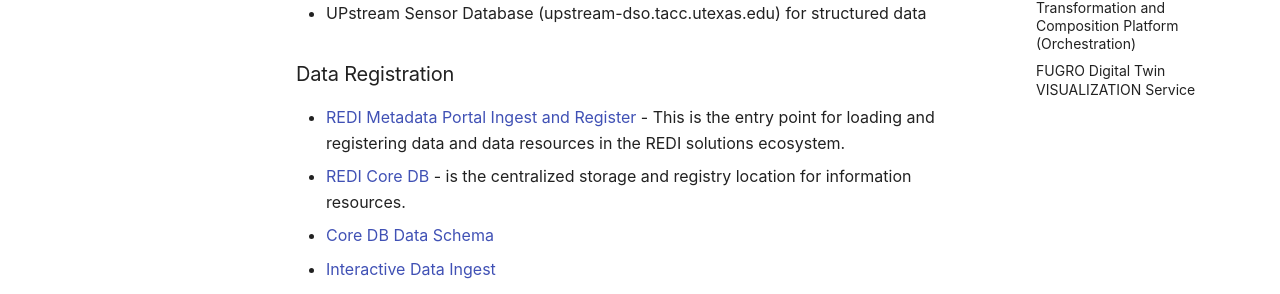
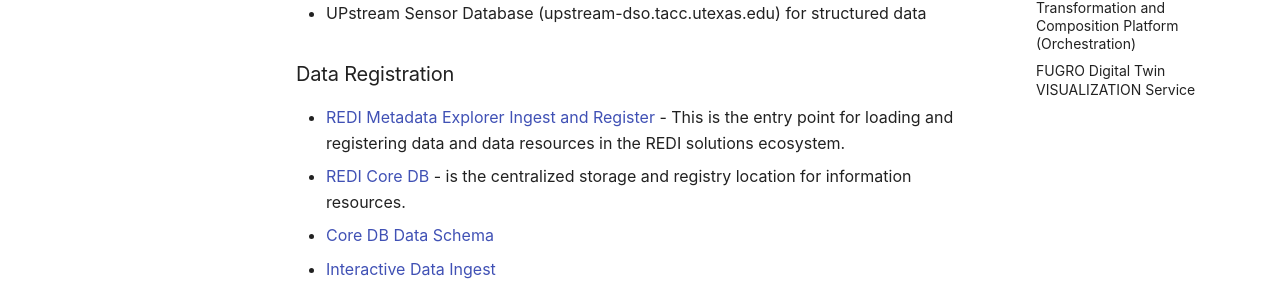
Before and after one commit to In-For-Disaster-Analytics/REDI-Documentation, an MkDocs documentation site: the page built from docs/integrated-solutions/index.md, in a window 1280 px wide and 900 px high. Shown: the part 448-742 px from the top of the window. Built offline with MkDocs 1.6.1 and Material for MkDocs 9.7.7, drawn with Linux system fonts in a browser that asks for light colours; comment, search, counter and statistics services are not loaded.

Commit message:
Update index.md

```diff
--- a/docs/integrated-solutions/index.md
+++ b/docs/integrated-solutions/index.md
@@ -10,7 +10,7 @@
 - UPstream Sensor Database (upstream-dso.tacc.utexas.edu) for structured data
 
 ### Data Registration
-- [REDI Metadata Portal Ingest and Register](https://ms2-dev.tacc.utexas.edu/metadata_app/) - This is the entry point for loading and registering data and data resources in the REDI solutions ecosystem.
+- [REDI Metadata Explorer Ingest and Register](https://ms2-dev.tacc.utexas.edu/metadata_app/) - This is the entry point for loading and registering data and data resources in the REDI solutions ecosystem.
   - [REDI Core DB](https://ms2-dev.tacc.utexas.edu/redi-api/explorer/) - is the centralized storage and registry location for information resources.
   - [Core DB Data Schema](https://ms2-dev.tacc.utexas.edu/db_schema/index.html)
 - [Interactive Data Ingest](https://ms2-dev.tacc.utexas.edu/survey-attachments)
```
